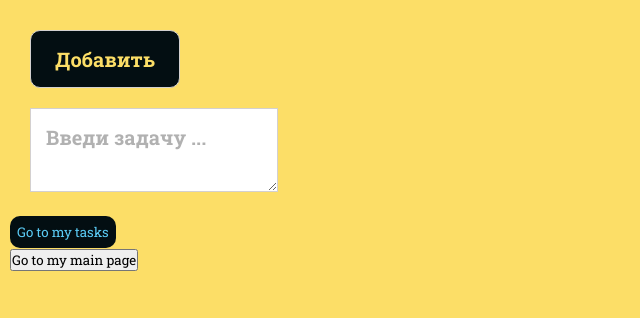
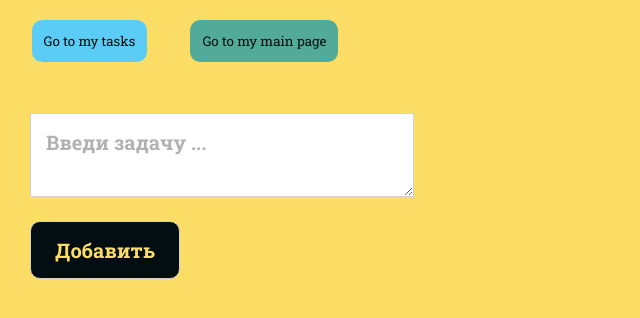
Before and after one commit to ali-alim/appalim, a React (Create React App) app in the folder client/: page /task in a window 1280 px wide. Shown: the top 318 px of the page, without its empty margins (0-640 px from the left). Built offline with nearby package versions, Linux system fonts and the light colour scheme.

Commit message:
clean style

```diff
--- a/client/src/components/Dream.js
+++ b/client/src/components/Dream.js
@@ -1,11 +1,11 @@
 import React, { useState } from "react";
-import { Link,useNavigate } from "react-router-dom";
+import { Link, useNavigate } from "react-router-dom";
 import { useForm } from "react-hook-form";
 import { format } from "date-fns";
 import axios from "axios";
 let today = new Date();
 
-const API_URL = "http://appalim.herokuapp.com"
+const API_URL = "http://appalim.herokuapp.com";
 // const API_URL = "http://localhost:5000"
 
 const Dream = () => {
@@ -41,7 +41,7 @@ const Dream = () => {
       .catch(() => {
         console.log("Internal server error");
       });
-      reset();
+    reset();
     navigate("/dream");
   };
 
@@ -50,22 +50,22 @@ const Dream = () => {
 
   return (
     <div className="dream">
-      {console.log(dreamList)}
+      <div className="two_buttons">
+        <Link to="/dreams">
+          <button className="go_to_component">Go to my dreams</button>
+        </Link>
+        <Link to="/">
+          <button className="go_to_mainpage">Go to my main page</button>
+        </Link>
+      </div>
       <form onSubmit={handleSubmit(onSubmit)}>
-        <input type="submit" value="Добавить" />
         <br />
         <textarea
           placeholder="Запиши сюда мечту ..."
           {...register("dream_name", { required: true })}
         />
+        <input type="submit" value="Добавить" />
       </form>
-      <Link to="/dreams">
-          <button className="go_to_component">Go to my dreams</button>
-      </Link>
-      <br />
-      <Link to="/">
-          <button>Go to my main page</button>
-      </Link>
     </div>
   );
 };
--- a/client/src/components/Form.js
+++ b/client/src/components/Form.js
@@ -1,15 +1,14 @@
 import React, { useState } from "react";
-import { useNavigate } from "react-router-dom";
+import { Link, useNavigate } from "react-router-dom";
 import { useForm } from "react-hook-form";
 import { format } from "date-fns";
 import axios from "axios";
 let today = new Date();
 
-const API_URL = "http://appalim.herokuapp.com"
+const API_URL = "http://appalim.herokuapp.com";
 // const API_URL = "http://localhost:5000/answers"
 
 const Form = () => {
-
   const [usersInfo, setUsersInfo] = useState([]);
 
   const navigate = useNavigate();
@@ -40,7 +39,7 @@ const Form = () => {
       встречи,
       навыки,
       бесполезное,
-      важное
+      важное,
     };
     setUsersInfo([...usersInfo, newList]);
 
@@ -108,12 +107,18 @@ const Form = () => {
     "Если бы следующая неделя была бы последней в твоей жизни, какое бы одно дело ты сделал уже завтра?",
   ];
 
-
   return (
     <div className="form">
+      <div className="two_buttons">
+        <Link to="/answers">
+          <button className="go_to_component">Go to my answers</button>
+        </Link>
+        <Link to="/">
+          <button className="go_to_mainpage">Go to my main page</button>
+        </Link>
+      </div>
+
       <form onSubmit={handleSubmit(onSubmit)}>
-        <h1>ВОПРОСЫ</h1>
-
         <input type="submit" value="Сохранить" />
         <br />
 
@@ -235,12 +240,10 @@ const Form = () => {
           />
         )}
 
-          <textarea
-            placeholder={questions[0]}
-            {...register("новое", { required: true })}
-          />
-
-
+        <textarea
+          placeholder={questions[0]}
+          {...register("новое", { required: true })}
+        />
 
         <br />
       </form>
--- a/client/src/components/Task.js
+++ b/client/src/components/Task.js
@@ -1,11 +1,11 @@
 import React, { useState } from "react";
-import { Link,useNavigate } from "react-router-dom";
+import { Link, useNavigate } from "react-router-dom";
 import { useForm } from "react-hook-form";
 import { format } from "date-fns";
 import axios from "axios";
 let today = new Date();
 
-const API_URL = "http://appalim.herokuapp.com"
+const API_URL = "http://appalim.herokuapp.com";
 // const API_URL = "http://localhost:5000"
 
 const Task = () => {
@@ -41,7 +41,7 @@ const Task = () => {
       .catch(() => {
         console.log("Internal server error");
       });
-      reset();
+    reset();
     navigate("/task");
   };
 
@@ -50,22 +50,24 @@ const Task = () => {
 
   return (
     <div className="task">
-      {console.log(taskList)}
+      <div className="two_buttons">
+        <Link to="/tasks">
+          <button className="go_to_component">Go to my tasks</button>
+        </Link>
+        <Link to="/">
+          <button className="go_to_mainpage">Go to my main page</button>
+        </Link>
+      </div>
       <form onSubmit={handleSubmit(onSubmit)}>
-        <input type="submit" value="Добавить" />
         <br />
         <textarea
           placeholder="Введи задачу ..."
           {...register("task_name", { required: true })}
         />
+        <input type="submit" value="Добавить" />
       </form>
-      <Link to="/tasks">
-          <button className="go_to_component">Go to my tasks</button>
-      </Link>
+
       <br />
-      <Link to="/">
-          <button>Go to my main page</button>
-      </Link>
     </div>
   );
 };
--- a/client/src/components/Visit.js
+++ b/client/src/components/Visit.js
@@ -1,11 +1,11 @@
 import React, { useState } from "react";
-import { Link,useNavigate } from "react-router-dom";
+import { Link, useNavigate } from "react-router-dom";
 import { useForm } from "react-hook-form";
 import { format } from "date-fns";
 import axios from "axios";
 let today = new Date();
 
-const API_URL = "http://appalim.herokuapp.com"
+const API_URL = "http://appalim.herokuapp.com";
 // const API_URL = "http://localhost:5000"
 
 const Visit = () => {
@@ -41,7 +41,7 @@ const Visit = () => {
       .catch(() => {
         console.log("Internal server error");
       });
-      reset();
+    reset();
     navigate("/visit");
   };
 
@@ -50,22 +50,23 @@ const Visit = () => {
 
   return (
     <div className="visit">
-      {console.log(visitList)}
+      <div className="two_buttons">
+        <Link to="/visits">
+          <button className="go_to_component">Go to my visits</button>
+        </Link>
+        <Link to="/">
+          <button className="go_to_mainpage">Go to my main page</button>
+        </Link>
+      </div>
+
       <form onSubmit={handleSubmit(onSubmit)}>
-        <input type="submit" value="Добавить" />
         <br />
         <textarea
           placeholder="Добавь визит ..."
           {...register("visit_name", { required: true })}
         />
+        <input type="submit" value="Добавить" />
       </form>
-      <Link to="/visits">
-          <button className="go_to_component">Go to my visits</button>
-      </Link>
-      <br />
-      <Link to="/">
-          <button>Go to my main page</button>
-      </Link>
     </div>
   );
 };
--- a/client/src/index.css
+++ b/client/src/index.css
@@ -161,19 +161,29 @@ answers {
 }
 
 #delete_task_button {
-  background-color: #030e12;
-  color: #5bccf6;
-  border-color: transparent;
-  border-radius: 10px;
-  padding: 5px;
+  background-color: var(--yellow-color);
+  color: deeppink;
+  border-radius: 5px;
+  padding: 2px;
+  border:1px solid deeppink;
+  margin: 2px;
 }
 
+#delete_visit_button{
+  background-color: var(--yellow-color);
+  color: deeppink;
+  border-radius: 5px;
+  padding: 2px;
+  border:1px solid deeppink;
+  margin: 2px;
+}
 #delete_dream_button{
-  background-color: #030e12;
-  color: #5bccf6;
-  border-color: transparent;
-  border-radius: 10px;
-  padding: 5px;
+  background-color: var(--yellow-color);
+  color: deeppink;
+  border-radius: 5px;
+  padding: 2px;
+  border:1px solid deeppink;
+  margin: 2px;
 }
 
 #set_new_dream{
@@ -216,22 +226,44 @@ answers {
   font-size: 15px;
 }
 
-#delete_visit_button{
-  background-color: #030e12;
-  color: #5bccf6;
+
+.two_buttons{
+  max-width: 350px;
+  display: flex;
+  justify-content:space-around;
+}
+
+
+.go_to_component{
+  background-color: var(--blue-color);
+  color: var(--black-color);
   border-color: transparent;
   border-radius: 10px;
-  padding: 5px;
+  padding: 10px;
+  margin: 10px;
+  /* display: flex;
+  width: 100%; */
 }
 
-.go_to_component{
-  background-color: #030e12;
-  color: #5bccf6;
+.go_to_mainpage{
+  background-color: var(--green-color);
+  color: var(--black-color);
   border-color: transparent;
   border-radius: 10px;
-  padding: 5px;
+  padding: 10px;
+  margin: 10px;
+  /* display: flex;
+  width: 100%; */
 }
 
+.done_button{
+  background-color: var(--blue-color);
+  color: var(--black-color);
+  border-radius: 5px;
+  padding: 2px;
+  border:1px solid var(--blue-color);
+  margin: 2px;
+}
 
 /* >>>>>>>>>>-------BUTTONS - ID & CLASSNAME-------<<<<<<<<< */
 
@@ -305,6 +337,11 @@ answers {
 
 }
 
+
+.tasks_page, .dreams_page, .visits_page, .answers_page{
+  margin: 10px;
+}
+
 /* >>>>---------------- COMPONENTS - DIVS - ENDED -------------<<<< */
 
 /* >>>>> ------------ MEDIA QUERIES --------- <<<<<<<< */
--- a/client/src/pages/Answers.js
+++ b/client/src/pages/Answers.js
@@ -1,7 +1,8 @@
 import axios from "axios";
 import React, { useEffect, useState } from "react";
+import { Link } from "react-router-dom";
 
-const API_URL = "http://appalim.herokuapp.com"
+const API_URL = "http://appalim.herokuapp.com";
 // const API_URL = "http://localhost:5000/answers"
 const Answers = () => {
   const [answers, setAnswers] = useState([]);
@@ -41,27 +42,11 @@ const Answers = () => {
       });
   }, []);
 
-  // const [toggle, setToggle] = useState(true);
-  const [username, setUsername] = useState("");
-
-  const [isClicked, setIsClicked] = useState(false);
-
   return (
-    <div>
-      <h1>ТВОИ ОТВЕТЫ</h1>
-
-      {!isClicked && (
-        <input
-          type="text"
-          placeholder="what is your name?"
-          name="username"
-          onChange={(e) => setUsername(e.target.value)}
-        />
-      )}
-      <button id="new_user_button" onClick={() => setIsClicked(!isClicked)}>
-        Name
-      </button>
-
+    <div className="answers_page">
+      <Link to="/">
+        <button className="go_to_mainpage">Go to my main page</button>
+      </Link>
       {/* {username &&
         answers
           .filter((answer) => answer.новое.includes(username))
@@ -90,9 +75,7 @@ const Answers = () => {
             </div>
 ))} */}
 
-      {answers.filter((answer) => answer.новое.includes('Lika')) ?
-
-         (
+      {answers.filter((answer) => answer.новое.includes("Lika")) ? (
         <>
           <h2>{questions[0]}</h2>
           {answers.map((answer, index) => (
@@ -121,18 +104,16 @@ const Answers = () => {
         </>
       ) : (
         <div>Fucked off </div>
-        )
-        }
+      )}
     </div>
   );
 };
 
 export default Answers;
 
-
-
 // ADD TO ANSWERS ARRAY
-{/* <h2>{questions[3]}</h2>
+{
+  /* <h2>{questions[3]}</h2>
 {answers.map((answer, index) => (
   <p>
     {answer.дата} --- {answer.откладывание}
@@ -258,4 +239,5 @@ export default Answers;
     {answer.дата} --- {answer.важное}
   </p>
 ))}
-<hr /> */}
+<hr /> */
+}
--- a/client/src/pages/Dreams.js
+++ b/client/src/pages/Dreams.js
@@ -1,13 +1,11 @@
-import React, {useState,useEffect} from 'react'
-import {Link} from "react-router-dom"
-import axios from 'axios'
+import React, { useState, useEffect } from "react";
+import { Link } from "react-router-dom";
+import axios from "axios";
 
-const API_URL = "http://appalim.herokuapp.com"
-
+const API_URL = "http://appalim.herokuapp.com";
 
 const Dreams = () => {
-
-  const [myDreams, setMyDreams] = useState([])
+  const [myDreams, setMyDreams] = useState([]);
 
   useEffect(() => {
     axios
@@ -24,21 +22,32 @@ const Dreams = () => {
   }, [myDreams]);
 
   const deleteDream = (id) => {
-    axios.delete(`${API_URL}/dreams/${id}`, id)
+    axios.delete(`${API_URL}/dreams/${id}`, id);
     // axios.delete(`${API_URL}/${id}`, id)
-  }
+  };
 
   return (
-    <div>
-      <h1>Your dreams are below, realize them ASAP</h1>
-      {myDreams.map((mydream,index) => (
-        <li key={index}>{mydream.dream_date} - {mydream.dream_name} - <button id="delete_dream_button" onClick={() => deleteDream(mydream._id)}>delete</button></li>
+    <div className="dreams_page">
+      <Link to="/">
+        <button className="go_to_mainpage">Go to my main page</button>
+      </Link>
+      {myDreams.map((mydream, index) => (
+        <li key={index}>
+          {mydream.dream_date} - {mydream.dream_name} -{" "}
+          <button
+            id="delete_dream_button"
+            onClick={() => deleteDream(mydream._id)}
+          >
+            delete
+          </button>
+        </li>
       ))}
-    <Link to="/dream">
-      <button>create new dream</button>
-    </Link>
+      <br />
+      <Link to="/dream">
+        <button className="go_to_component">create new dream</button>
+      </Link>
     </div>
-  )
-}
+  );
+};
 
-export default Dreams
+export default Dreams;
--- a/client/src/pages/Home.js
+++ b/client/src/pages/Home.js
@@ -3,7 +3,7 @@ import { Link } from "react-router-dom";
 
 const Home = () => {
   return (
-    <div>
+    <div className="home">
 
       <div className="questionnaire">
           QUESTIONNAIRE
--- a/client/src/pages/Tasks.js
+++ b/client/src/pages/Tasks.js
@@ -29,12 +29,14 @@ const Tasks = () => {
 
   const doneTask = (index) => {
     const edited = document.getElementById(index);
-    edited.style.lineThrough = 'line-through'
-  }
+    edited.style.lineThrough = "line-through";
+  };
 
   return (
-    <div>
-      <h1>Your tasks are below, complete them ASAP</h1>
+    <div className="tasks_page">
+      <Link to="/">
+        <button className="go_to_mainpage">Go to my main page</button>
+      </Link>
       {myTasks.map((mytask, index) => (
         <li key={index}>
           {mytask.task_date} - {mytask.task_name} -{" "}
@@ -44,14 +46,13 @@ const Tasks = () => {
           >
             delete
           </button>
-          <button
-            className="done_button"
-            onClick={() => doneTask(index)}
-          >done</button>
+          <button className="done_button" onClick={() => doneTask(index)}>
+            done
+          </button>
         </li>
       ))}
       <Link to="/task">
-        <button>create new tasks</button>
+        <button className="go_to_component">Create new task</button>
       </Link>
     </div>
   );
--- a/client/src/pages/Visits.js
+++ b/client/src/pages/Visits.js
@@ -29,13 +29,12 @@ const Visits = () => {
   }
 
   return (
-    <div>
-      <h1>Your future doctor visits are below</h1>
+    <div className='visits_page'>
       {myVisits.map((myvisit,index) => (
         <li key={index}>{myvisit.visit_date} - {myvisit.visit_name} - <button id="delete_visit_button" onClick={() => deleteVisit(myvisit._id)}>delete</button></li>
       ))}
     <Link to="/visit">
-      <button>create new visit</button>
+    <button className="go_to_component">create new visit</button>
     </Link>
     </div>
   )
```
Lines whose indentation alone changed are shown as unchanged.
